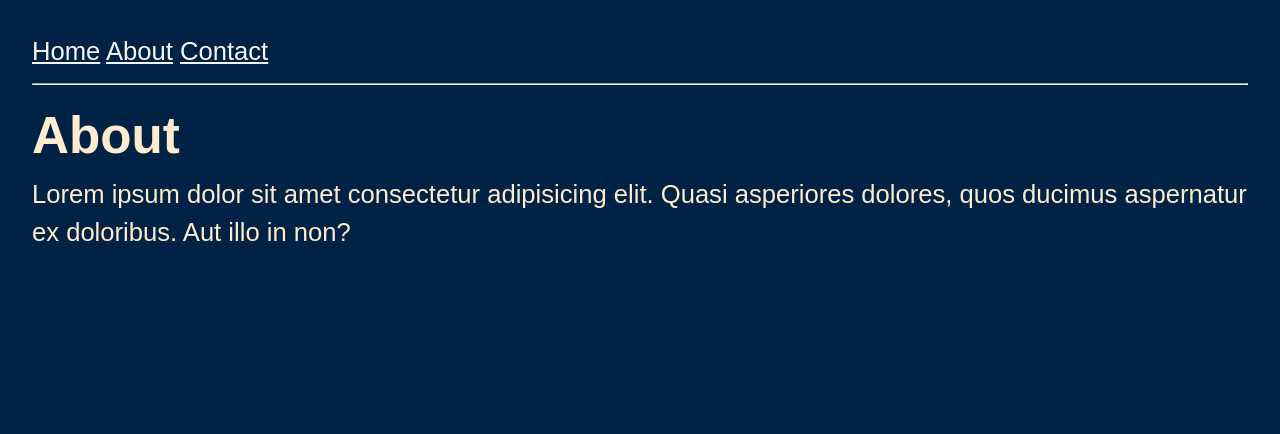
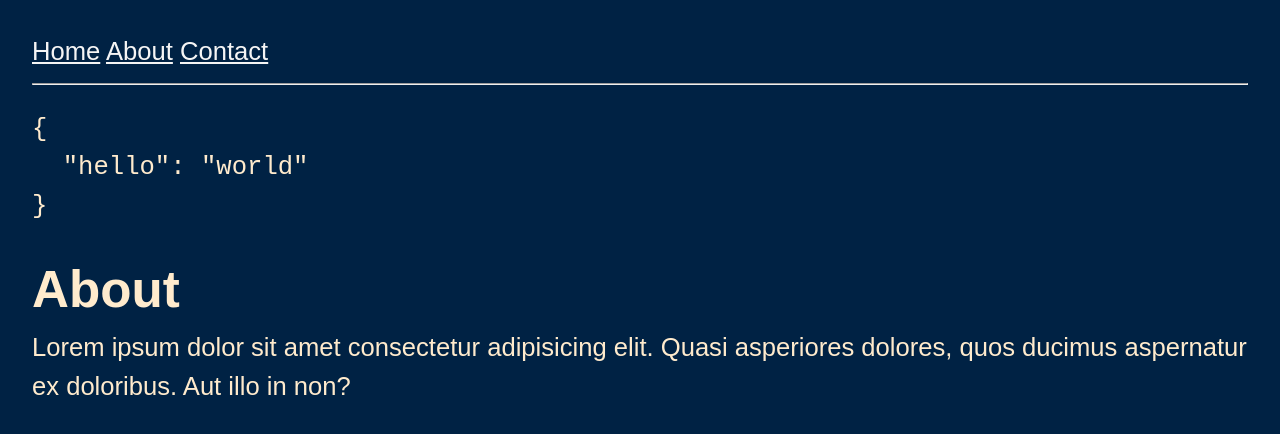
Before and after one commit to robots4life/workshop-001-svelte-demo, a SvelteKit app in the folder sveltekit/: page /about in a window 1280 px wide. Shown: the top 434 px of the page. Built offline with nearby package versions, Linux system fonts and the light colour scheme.

Commit message:
load data for about page

```diff
--- /dev/null
+++ b/sveltekit/src/routes/about/+page.server.ts
@@ -0,0 +1,5 @@
+// use a load function to load data for the page
+export const load = () => {
+	// return data from the load function in an object
+	return { hello: 'world' };
+};
--- a/sveltekit/src/routes/about/+page.svelte
+++ b/sveltekit/src/routes/about/+page.svelte
@@ -1,3 +1,10 @@
+<script lang="ts">
+	import type { PageData } from './$types';
+	export let data: PageData;
+</script>
+
+<pre>{JSON.stringify(data, null, 2)}</pre>
+
 <h1>About</h1>
 
 <p>
```
Also changed, not shown: sveltekit/static/sveltekit-about-page-load-data.png (added), 1 other file (tests, documents, lock files or other folders).
